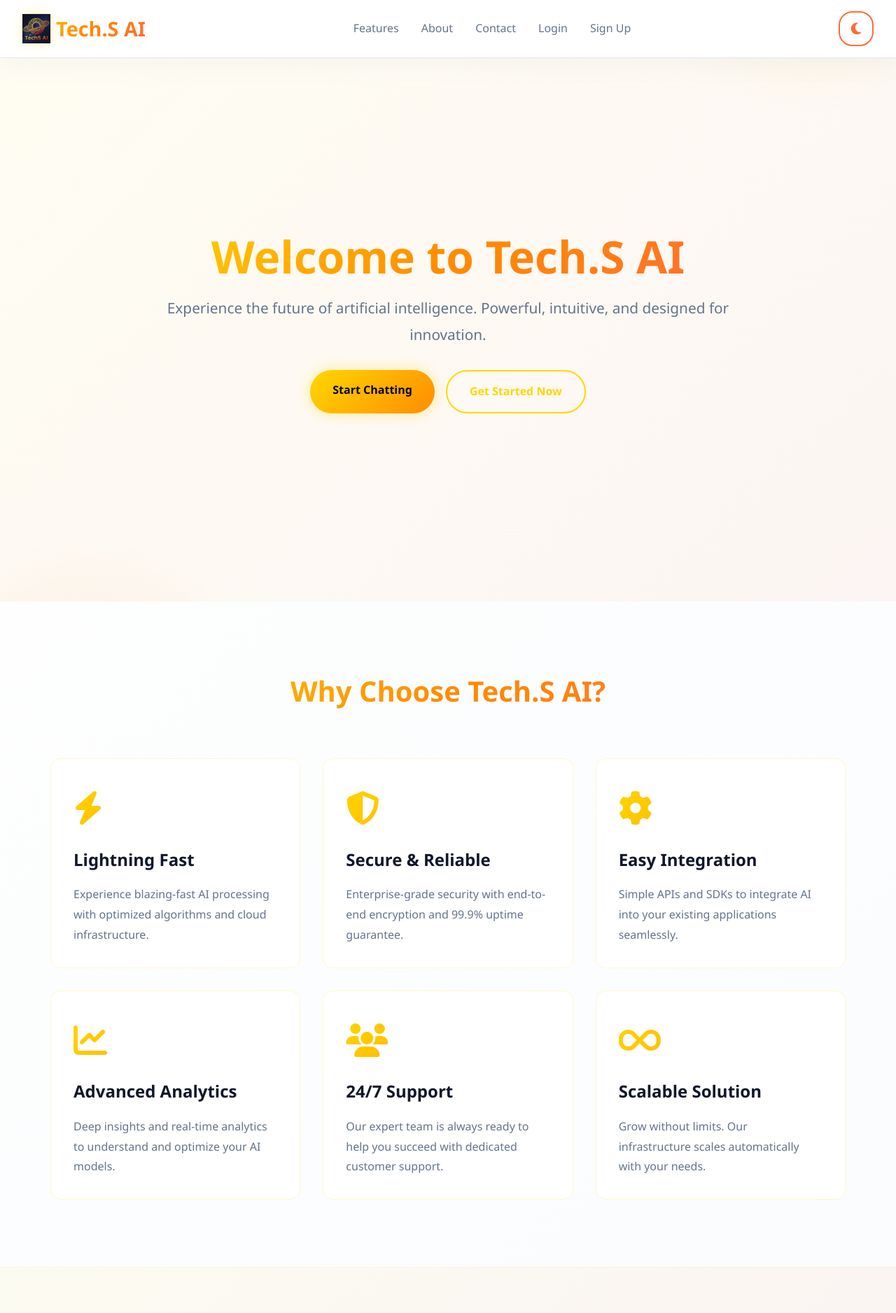
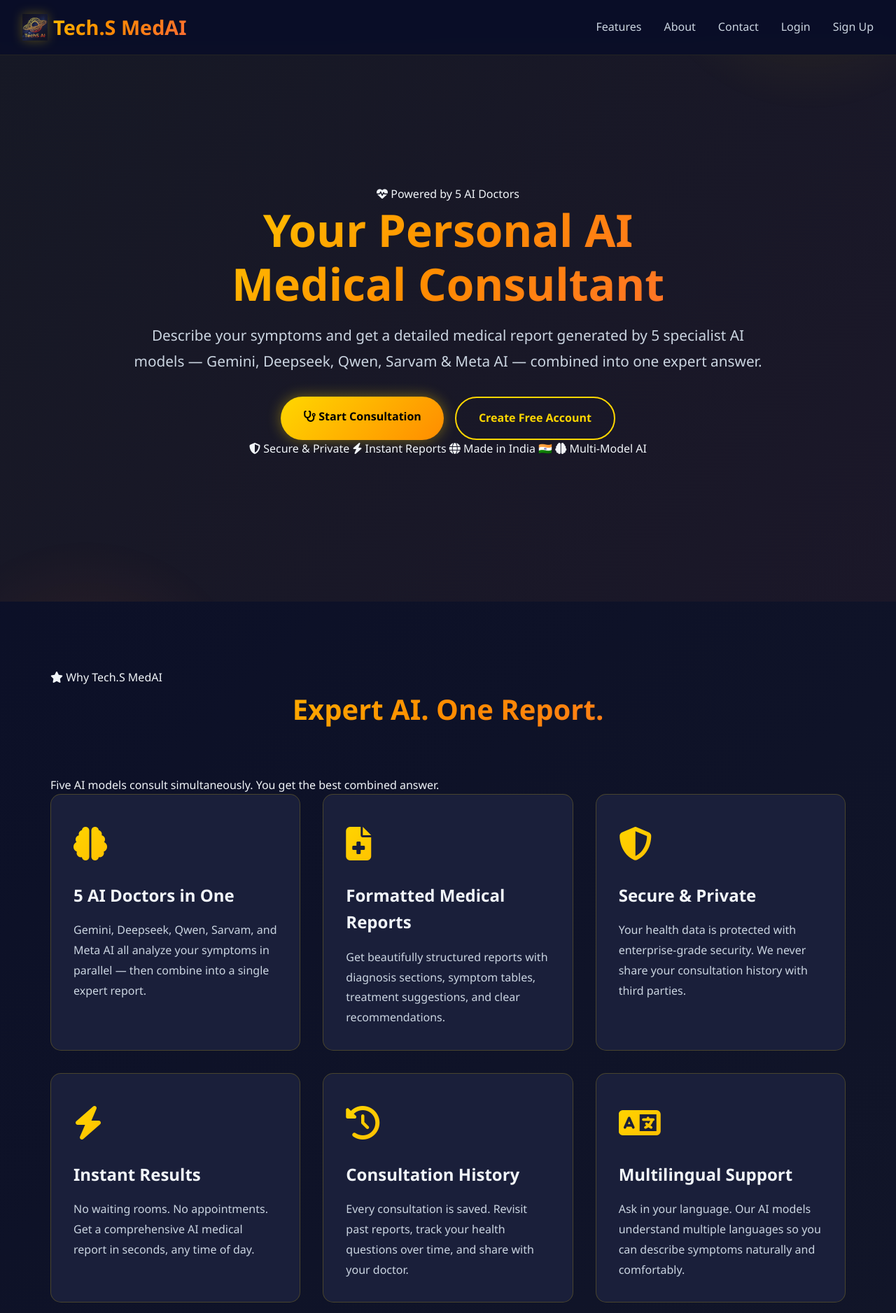
Before and after one commit to Tech-S-AI321/Tech.S-AI, a Flask app: page / in a window 1280 px wide. Shown: the top 1877 px of the page at 70% size. Run offline with Flask 3, Linux system fonts and the light colour scheme.

Commit message:
Revise home page for Tech.S MedAI branding and content
Updated the home page HTML to reflect a new title and theme, and modified various sections to enhance the user experience and branding.

```diff
--- a/templates/home.html
+++ b/templates/home.html
@@ -3,107 +3,104 @@
 <head>
     <meta charset="UTF-8">
     <meta name="viewport" content="width=device-width, initial-scale=1.0">
-    <meta name="theme-color" content="#317EFB">
+    <meta name="theme-color" content="#0ea5e9">
     <meta name="google-site-verification" content="oOBEfKgLArUdOq2laz3cFC8VhlJfRi4CLeAw_ZgXF-M" />
-    <title>Tech.S AI - Next Generation AI Platform</title>
-        <link rel="stylesheet" href="https://cdnjs.cloudflare.com/ajax/libs/font-awesome/6.4.0/css/all.min.css">
+    <title>Tech.S MedAI – Your AI Medical Consultant</title>
+    <link rel="stylesheet" href="https://cdnjs.cloudflare.com/ajax/libs/font-awesome/6.4.0/css/all.min.css">
     <link rel="icon" href="{{ url_for('static', filename='favicon.ico') }}">
-    <link rel="stylesheet" href="{{ url_for('static', filename='css/styles.css') }}">
+    <link rel="stylesheet" href="{{ url_for('static', filename='css/styles.css') }}?v=medai2">
     <link rel="manifest" href="/manifest.json">
 </head>
-<body class="light-mode">
-    <!-- Navigation -->
-    <nav>
-        <div class="logo">
-            <img src="{{ url_for('static', filename='logo.jpeg') }}" alt="TECH S Logo" width="40">
-            Tech.S AI
-        </div>
-        <ul>
+<body>
+    <nav id="navbar">
+        <a href="/" class="logo">
+            <img src="{{ url_for('static', filename='logo.jpeg') }}" alt="Tech.S MedAI" width="36">
+            Tech.S MedAI
+        </a>
+        <ul id="nav-links">
             <li><a href="#features">Features</a></li>
             <li><a href="#about">About</a></li>
             <li><a href="#contact">Contact</a></li>
             <li><a href="/login/">Login</a></li>
             <li><a href="/signup/">Sign Up</a></li>
         </ul>
-        <button class="hamburger" id="hamburger">
-            <i class="fas fa-bars"></i>
-        </button>
-        <button class="theme-toggle" id="theme-toggle" title="Toggle Dark/Light Mode">
-            <i class="fas fa-moon"></i>
-        </button>
+        <button class="hamburger" id="hamburger" aria-label="Menu"><i class="fas fa-bars"></i></button>
     </nav>
 
-    <!-- Hero Section -->
+    <!-- Hero -->
     <section class="hero">
         <div class="hero-content">
-            <h1>Welcome to Tech.S AI</h1>
-            <p>Experience the future of artificial intelligence. Powerful, intuitive, and designed for innovation.</p>
+            <div class="hero-badge"><i class="fas fa-heart-pulse"></i> Powered by 5 AI Doctors</div>
+            <h1>Your Personal AI<br>Medical Consultant</h1>
+            <p>Describe your symptoms and get a detailed medical report generated by 5 specialist AI models — Gemini, Deepseek, Qwen, Sarvam &amp; Meta AI — combined into one expert answer.</p>
             <div class="cta-buttons">
-                <a href="{{ url_for('chat') }}" class="btn btn-primary">Start Chatting</a>
-                <a href="/signup/" class="btn btn-secondary">Get Started Now</a>
+                <a href="{{ url_for('chat') }}" class="btn btn-primary"><i class="fas fa-stethoscope"></i> Start Consultation</a>
+                <a href="/signup/" class="btn btn-secondary">Create Free Account</a>
+            </div>
+            <div class="hero-pills">
+                <span class="hero-pill"><i class="fas fa-shield-halved"></i> Secure &amp; Private</span>
+                <span class="hero-pill"><i class="fas fa-bolt"></i> Instant Reports</span>
+                <span class="hero-pill"><i class="fas fa-globe"></i> Made in India 🇮🇳</span>
+                <span class="hero-pill"><i class="fas fa-brain"></i> Multi-Model AI</span>
             </div>
         </div>
     </section>
 
-    <!-- Features Section -->
+    <!-- Features -->
     <section class="features" id="features">
-        <h2 class="section-title">Why Choose Tech.S AI?</h2>
+        <div class="section-header">
+            <div class="section-label"><i class="fas fa-star"></i> Why Tech.S MedAI</div>
+            <h2 class="section-title">Expert AI. One Report.</h2>
+            <p class="section-sub">Five AI models consult simultaneously. You get the best combined answer.</p>
+        </div>
         <div class="features-grid">
             <div class="feature-card">
-                <div class="feature-icon">
-                    <i class="fas fa-bolt"></i>
-                </div>
-                <h3>Lightning Fast</h3>
-                <p>Experience blazing-fast AI processing with optimized algorithms and cloud infrastructure.</p>
+                <div class="feature-icon"><i class="fas fa-brain"></i></div>
+                <h3>5 AI Doctors in One</h3>
+                <p>Gemini, Deepseek, Qwen, Sarvam, and Meta AI all analyze your symptoms in parallel — then combine into a single expert report.</p>
             </div>
             <div class="feature-card">
-                <div class="feature-icon">
-                    <i class="fas fa-shield-alt"></i>
-                </div>
-                <h3>Secure & Reliable</h3>
-                <p>Enterprise-grade security with end-to-end encryption and 99.9% uptime guarantee.</p>
+                <div class="feature-icon"><i class="fas fa-file-medical"></i></div>
+                <h3>Formatted Medical Reports</h3>
+                <p>Get beautifully structured reports with diagnosis sections, symptom tables, treatment suggestions, and clear recommendations.</p>
             </div>
             <div class="feature-card">
-                <div class="feature-icon">
-                    <i class="fas fa-cog"></i>
-                </div>
-                <h3>Easy Integration</h3>
-                <p>Simple APIs and SDKs to integrate AI into your existing applications seamlessly.</p>
+                <div class="feature-icon"><i class="fas fa-shield-halved"></i></div>
+                <h3>Secure &amp; Private</h3>
+                <p>Your health data is protected with enterprise-grade security. We never share your consultation history with third parties.</p>
             </div>
             <div class="feature-card">
-                <div class="feature-icon">
-                    <i class="fas fa-chart-line"></i>
-                </div>
-                <h3>Advanced Analytics</h3>
-                <p>Deep insights and real-time analytics to understand and optimize your AI models.</p>
+                <div class="feature-icon"><i class="fas fa-bolt"></i></div>
+                <h3>Instant Results</h3>
+                <p>No waiting rooms. No appointments. Get a comprehensive AI medical report in seconds, any time of day.</p>
             </div>
             <div class="feature-card">
-                <div class="feature-icon">
-                    <i class="fas fa-users"></i>
-                </div>
-                <h3>24/7 Support</h3>
-                <p>Our expert team is always ready to help you succeed with dedicated customer support.</p>
+                <div class="feature-icon"><i class="fas fa-clock-rotate-left"></i></div>
+                <h3>Consultation History</h3>
+                <p>Every consultation is saved. Revisit past reports, track your health questions over time, and share with your doctor.</p>
             </div>
             <div class="feature-card">
-                <div class="feature-icon">
-                    <i class="fas fa-infinity"></i>
-                </div>
-                <h3>Scalable Solution</h3>
-                <p>Grow without limits. Our infrastructure scales automatically with your needs.</p>
+                <div class="feature-icon"><i class="fas fa-language"></i></div>
+                <h3>Multilingual Support</h3>
+                <p>Ask in your language. Our AI models understand multiple languages so you can describe symptoms naturally and comfortably.</p>
             </div>
         </div>
     </section>
 
-    <!-- Stats Section -->
+    <!-- Stats -->
     <section class="stats">
         <div class="stats-grid">
             <div class="stat-item">
-                <h2>8</h2>
-                <p>AI Models</p>
+                <h2>5</h2>
+                <p>AI Doctor Models</p>
             </div>
             <div class="stat-item">
                 <h2>1</h2>
-                <p>App</p>
+                <p>Combined Expert Report</p>
+            </div>
+            <div class="stat-item">
+                <h2>24/7</h2>
+                <p>Always Available</p>
             </div>
             <div class="stat-item">
                 <h2>🇮🇳</h2>
@@ -112,58 +109,66 @@
         </div>
     </section>
 
-    <!-- CTA Section -->
+    <!-- CTA / Contact / About -->
     <section class="cta-section" id="contact">
-        <h2>Ready to Transform Your Business?</h2>
-        <p>Use Tech.S AI to revolutionize your knowledge.</p>
-        <a href="/signup/" class="btn btn-primary">Sign Up for free</a><br><br>
-        <h3>Contact Us</h3>
-        <p>For contact and support, reach out to us at - tech.s.ai.321@gmail.com</p>
-        <h3>About us</h3>
-        <p>This is an AI-based web app application developed by a 12-year-old Srijan Mishra. Our mission is to create an intelligent and user-friendly platform that can assist users in various tasks, provide information, and engage in meaningful conversations. We are committed to leveraging the power of artificial intelligence to enhance user experiences and make technology more accessible to everyone.More updates coming soon!</p>
+        <h2>Ready to Consult Your AI Doctor?</h2>
+        <p>Join thousands getting smart, instant medical guidance powered by multiple AI models.</p>
+        <a href="/signup/" class="btn btn-primary"><i class="fas fa-user-plus"></i> Sign Up for Free</a>
+
+        <div style="display:flex; flex-wrap:wrap; gap:1.5rem; justify-content:center; margin-top:3rem;" id="about">
+            <div class="contact-card">
+                <h3><i class="fas fa-envelope"></i> Contact Us</h3>
+                <p>For support and feedback, reach us at<br>
+                <a href="mailto:tech.s.ai.321@gmail.com">tech.s.ai.321@gmail.com</a></p>
+            </div>
+            <div class="contact-card">
+                <h3><i class="fas fa-circle-info"></i> About Tech.S MedAI</h3>
+                <p>Built by 13-year-old Srijan Mishra, Tech.S MedAI is an AI-powered medical consultation platform that combines 5 cutting-edge AI models to give you the best possible health guidance. <strong>Not a substitute for professional medical care.</strong></p>
+            </div>
+        </div>
     </section>
 
     <!-- Footer -->
     <footer>
         <div class="footer-content">
             <div class="footer-section">
-                <h3>Tech.S AI</h3>
-                <p>Empowering businesses with cutting-edge artificial intelligence solutions.</p>
+                <h3>Tech.S MedAI</h3>
+                <p>AI-powered medical consultation combining 5 expert AI models into one clear report.</p>
             </div>
             <div class="footer-section">
                 <h3>Product</h3>
                 <ul>
                     <li><a href="#features">Features</a></li>
-                    <li><a href="#features">Security</a></li>
+                    <li><a href="{{ url_for('chat') }}">Start Consultation</a></li>
                 </ul>
             </div>
             <div class="footer-section">
                 <h3>Company</h3>
                 <ul>
-                    <li><a href="#contact">About Us</a></li>
+                    <li><a href="#about">About Us</a></li>
                     <li><a href="#contact">Contact</a></li>
                 </ul>
             </div>
             <div class="footer-section">
-                <h3>Resources</h3>
+                <h3>Legal</h3>
                 <ul>
-                    <li><a href="#contact">Documentation</a></li>
-                    <li><a href="#contact">Support</a></li>
+                    <li><a href="#contact">Privacy Policy</a></li>
+                    <li><a href="#contact">Disclaimer</a></li>
                 </ul>
             </div>
         </div>
         <div class="footer-bottom">
-            <p>&copy; 2026 Tech.S AI. All rights reserved.</p>
+            <p>&copy; 2026 Tech.S MedAI · Built with <i class="fas fa-heart" style="color:#0ea5e9"></i> in India · AI guidance only — always consult a licensed physician</p>
         </div>
     </footer>
 
-        <script defer src="{{ url_for('static', filename='js/main.js') }}"></script>
+    <script defer src="{{ url_for('static', filename='js/main.js') }}"></script>
     <script>
         if ('serviceWorker' in navigator) {
             window.addEventListener('load', () => {
                 navigator.serviceWorker.register('/sw.js')
-                    .then(reg => console.log('Service Worker registered!'))
-                    .catch(err => console.log('Service Worker failed: ', err));
+                    .then(() => console.log('SW registered'))
+                    .catch(err => console.log('SW failed:', err));
             });
         }
     </script>
```
